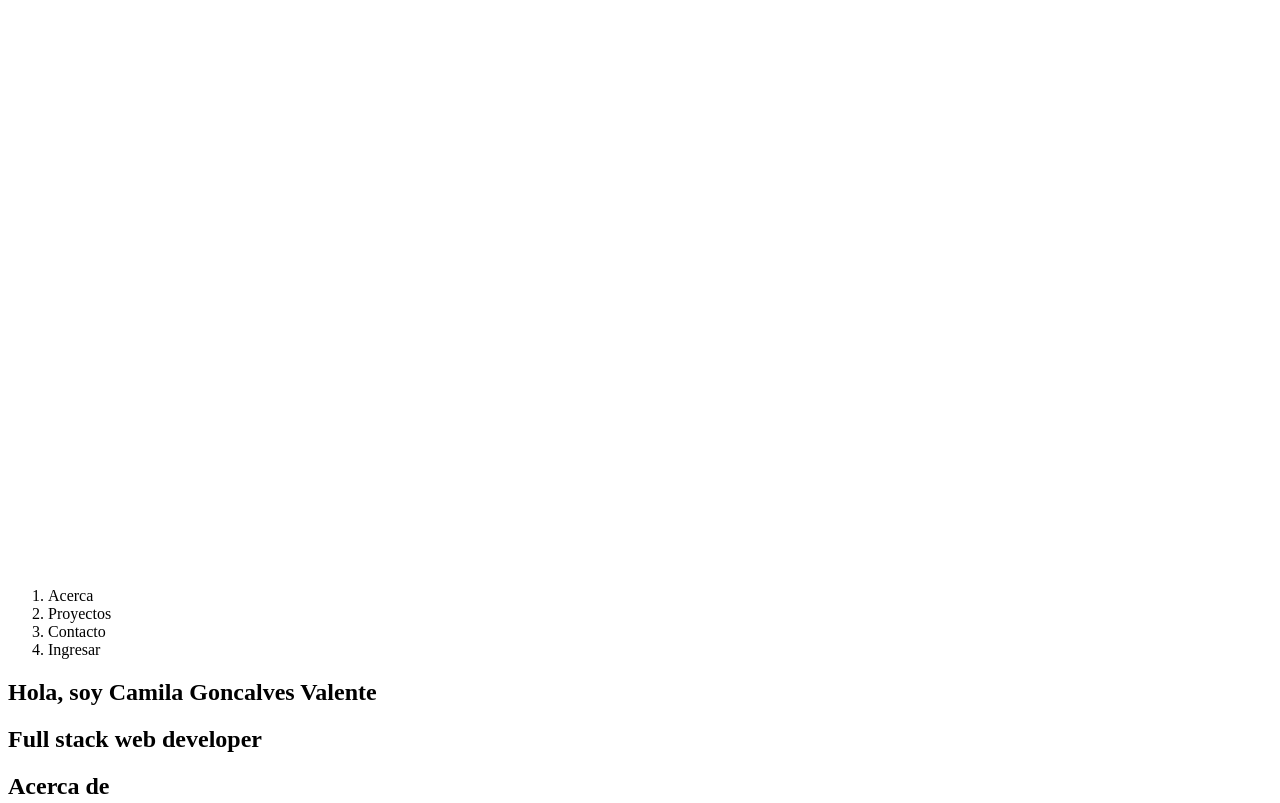
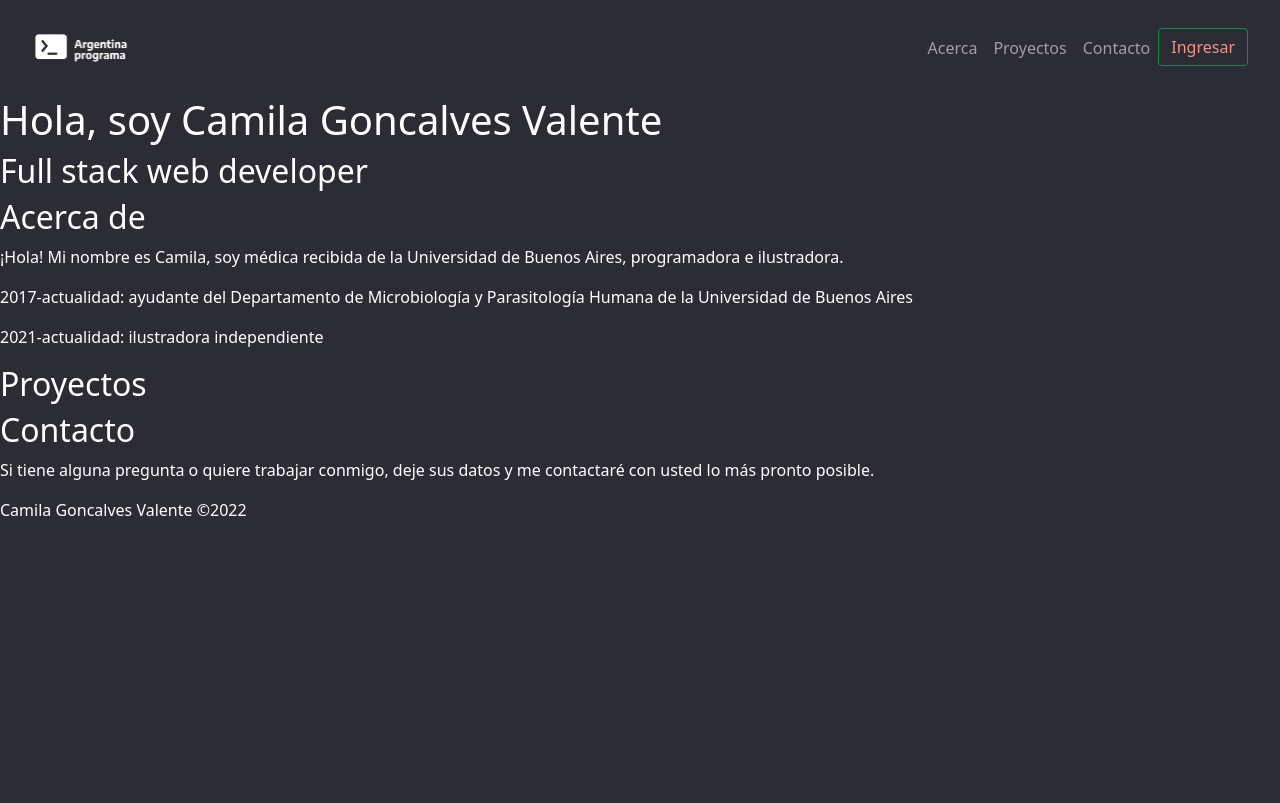
Before and after one commit to kinyoun/portafolio, a website: page index.html in a window 1280 px wide. Shown: the top 803 px of the page. Drawn offline with nearby package versions, Linux system fonts and the light colour scheme.

Commit message:
Add header

```diff
--- a/index.html
+++ b/index.html
@@ -3,20 +3,30 @@
     <head>
         <title>Camila Goncalves Valente's Portfolio</title>
         <meta charset="UTF-8">
-        <link rel="sylesheet" href="node_modules/bootstrap/dist/css/bootstrap.min.css">
+        <link rel="stylesheet" href="node_modules/bootstrap/dist/css/bootstrap.min.css">
+        <link rel="stylesheet" href="style.css">
     </head>
     <body>
-        <header>
-            <div class="links-izquierda">
-                <img src="images/APLogo-20-20.png" alt="Logo de Argentina Programa">
-            </div>
-            <ol class="links-derecha">
-                <li>Acerca</li>
-                <li>Proyectos</li>
-                <li>Contacto</li>
-                <li>Ingresar</li>
-            </ol>
-        </header>
+        <div class="container-fluid">
+            <nav class="navbar sticky-top navbar-expand-md navbar-dark" style="background-color: #2C2D34">
+                <div class="container-fluid">
+                    <a href="#" class="navbar-brand">
+                        <img class="logo" src="images/APLogo-20-20.png" alt="Logo de Argentina Programa">
+                    </a>
+                    <button type="button" class="navbar-toggler" data-bs-toggle="collapse" data-bs-target="#menuNavegacion">
+                        <span class="navbar-toggler-icon"></span>
+                    </button>
+                    <div id="menuNavegacion" class="collapse navbar-collapse">
+                        <ol class="navbar-nav ms-auto">
+                            <li class="nav-item"><a class="nav-link" href="#">Acerca</a></li>
+                            <li class="nav-item"><a class="nav-link" href="#">Proyectos</a></li>
+                            <li class="nav-item"><a class="nav-link" href="#">Contacto</a></li>
+                            <li class="nav-item"><button class="btn btn-outline-success me-2" type="button"><a class="nav-link" href="#">Ingresar</a></button></li>
+                        </ol>
+                    </div>
+                </div>
+            </nav>
+        </div>
         <main class="contenido">
             <section>
                 <h1>Hola, soy Camila Goncalves Valente</h1>
@@ -42,5 +52,6 @@
         <footer>
             <p>Camila Goncalves Valente ©2022</p>
         </footer>
+        <script src="node_modules/bootstrap/dist/js/bootstrap.bundle.min.js"></script>
     </body>
 </html>
--- /dev/null
+++ b/style.css
@@ -0,0 +1,14 @@
+body{
+    background-color: #2C2D34;
+    color: white;
+}
+
+.logo{
+    width: 100%;
+    height: 70px;
+}
+
+button .nav-link{
+    color: #F39189 !important;
+    padding: 0px !important;
+}
```
